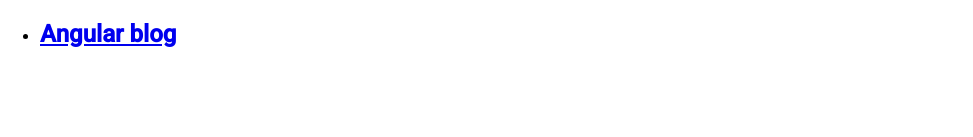
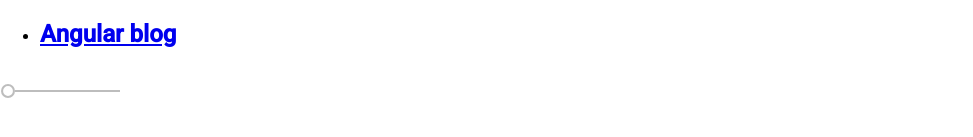
Before and after one commit to carsonsturtevant/afford-a-home, an Angular app: page / in a window 1280 px wide. Shown: the part 529-666 px from the top of the page, without its empty margins (0-973 px from the left). Built offline with nearby package versions, Linux system fonts and the light colour scheme.

Commit message:
add hammerjs

```diff
--- a/package.json
+++ b/package.json
@@ -22,6 +22,7 @@
     "@angular/platform-browser-dynamic": "~7.2.0",
     "@angular/router": "~7.2.0",
     "core-js": "^2.5.4",
+    "hammerjs": "^2.0.8",
     "rxjs": "~6.3.3",
     "tslib": "^1.9.0",
     "zone.js": "~0.8.26"
--- a/src/app/app.component.html
+++ b/src/app/app.component.html
@@ -18,4 +18,6 @@
   </li>
 </ul>
 
+<mat-slider min="1" max="100" step="1" value="1"></mat-slider>
+
 <router-outlet></router-outlet>
--- a/src/app/app.module.ts
+++ b/src/app/app.module.ts
@@ -4,6 +4,8 @@
 import { AppRoutingModule } from './app-routing.module';
 import { AppComponent } from './app.component';
 import { BrowserAnimationsModule } from '@angular/platform-browser/animations';
+
+import { MatSliderModule } from '@angular/material/slider';
 
 @NgModule({
   declarations: [
@@ -12,7 +14,8 @@
   imports: [
     BrowserModule,
     AppRoutingModule,
-    BrowserAnimationsModule
+    BrowserAnimationsModule,
+    MatSliderModule
   ],
   providers: [],
   bootstrap: [AppComponent]
--- a/src/main.ts
+++ b/src/main.ts
@@ -1,3 +1,4 @@
+import 'hammerjs';
 import { enableProdMode } from '@angular/core';
 import { platformBrowserDynamic } from '@angular/platform-browser-dynamic';
 
```
Also changed, not shown: 1 other file (tests, documents, lock files or other folders).
